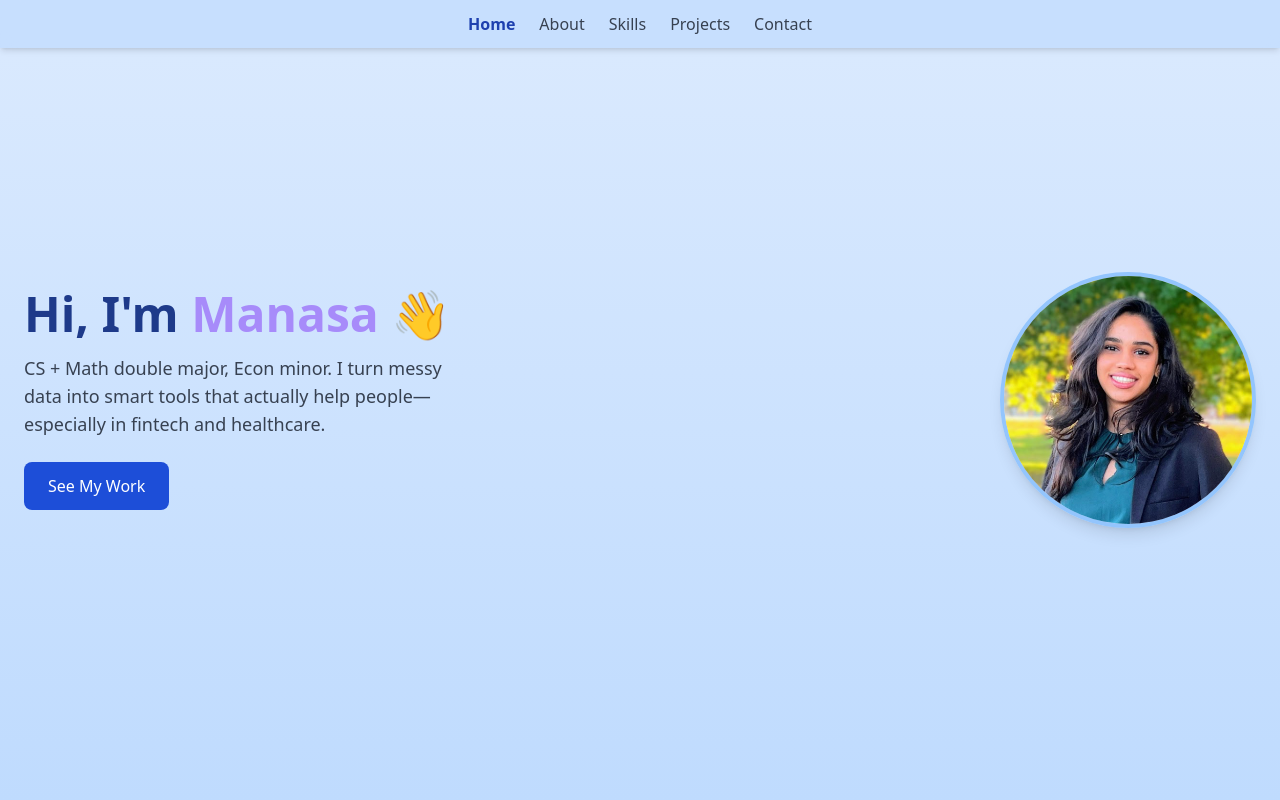
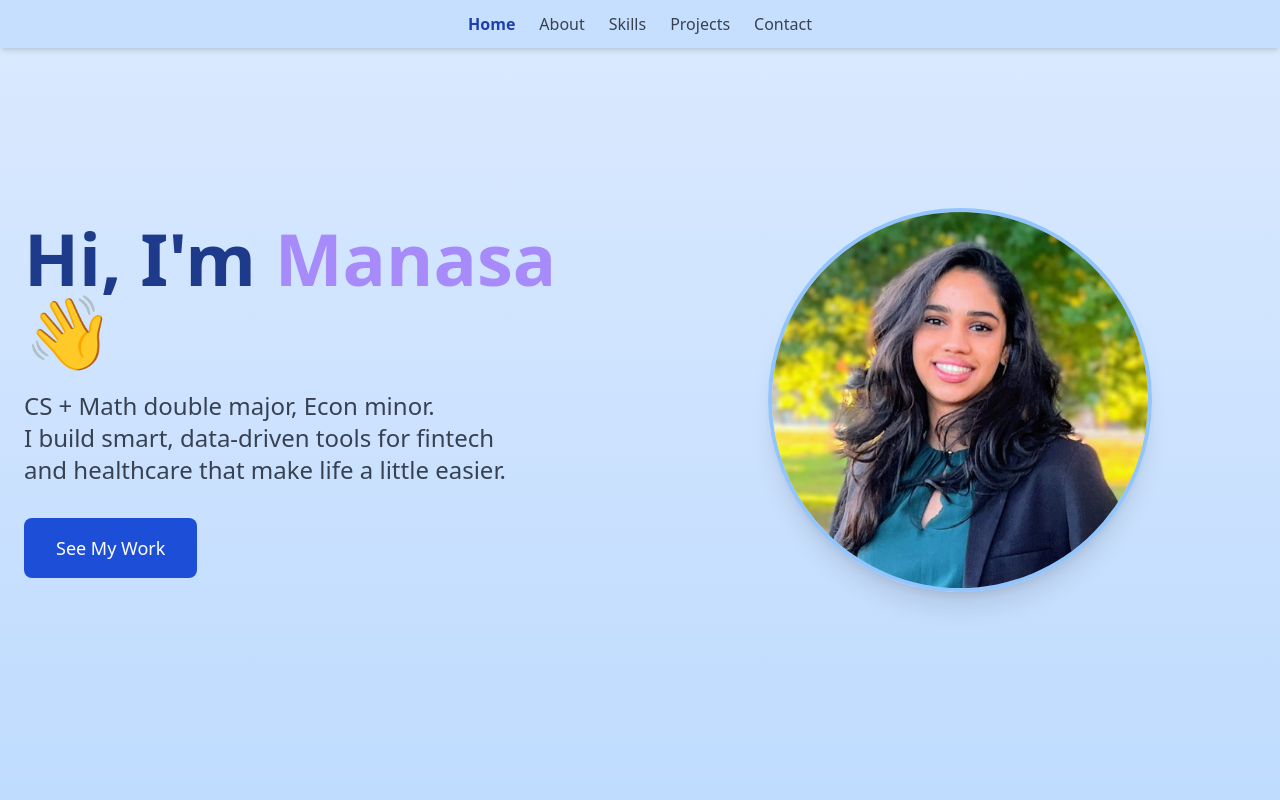
Before and after one commit to manasa7958/portfolio, a Next.js app: page / in a window 1280 px wide. Shown: the top 800 px of the page. Built offline with nearby package versions, Linux system fonts and the light colour scheme.

Commit message:
Update HomeSection.tsx

```diff
--- a/components/sections/HomeSection.tsx
+++ b/components/sections/HomeSection.tsx
@@ -4,29 +4,30 @@ export default function HomeSection({ scrollToSection }: any) {
   return (
     <section
       id="home"
-      className="h-screen flex flex-col justify-center items-center bg-gradient-to-b from-blue-100 to-blue-200 text-center md:text-left px-6"
+      className="h-screen flex flex-col justify-center items-center bg-gradient-to-b from-blue-100 to-blue-200 px-6"
     >
-      <div className="container mx-auto flex flex-col md:flex-row items-center justify-between">
+      <div className="container mx-auto flex flex-col md:flex-row items-center justify-center gap-12">
+
         {/* LEFT SIDE - Text */}
-        <div className="flex-1 mb-8 md:mb-0">
-          <h1 className="text-5xl font-bold mb-4 text-blue-900">
+        <div className="flex-1 text-center md:text-left">
+          <h1 className="text-6xl md:text-7xl font-extrabold mb-6 text-blue-900 leading-tight">
             Hi, I'm <span className="accent">Manasa</span> 👋
           </h1>
-          <p className="text-lg text-gray-700 max-w-md">
-            CS + Math double major, Econ minor.
-            I turn messy data into smart tools that actually help people—especially in fintech and healthcare.
+          <p className="text-xl md:text-2xl text-gray-700 max-w-lg">
+            CS + Math double major, Econ minor.<br />
+            I build smart, data-driven tools for fintech and healthcare that make life a little easier.
           </p>
           <button
             onClick={() => scrollToSection("projects")}
-            className="mt-6 px-6 py-3 bg-blue-700 text-white rounded-lg hover:bg-blue-800 transition"
+            className="mt-8 px-8 py-4 text-lg bg-blue-700 text-white rounded-lg hover:bg-blue-800 transition"
           >
             See My Work
           </button>
         </div>
 
         {/* RIGHT SIDE - Image */}
-        <div className="flex-1 flex justify-center md:justify-end">
-          <div className="w-64 h-64 relative rounded-full overflow-hidden border-4 border-blue-300 shadow-lg">
+        <div className="flex-1 flex justify-center">
+          <div className="relative w-80 h-80 md:w-96 md:h-96 rounded-full overflow-hidden border-4 border-blue-300 shadow-xl">
             <Image
               src="/Headshot.png"
               alt="Manasa Praveen headshot"
```
